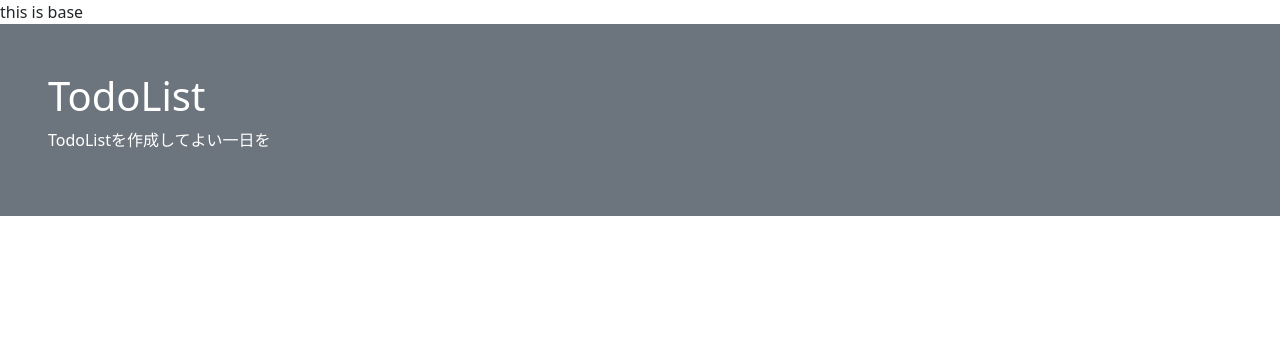
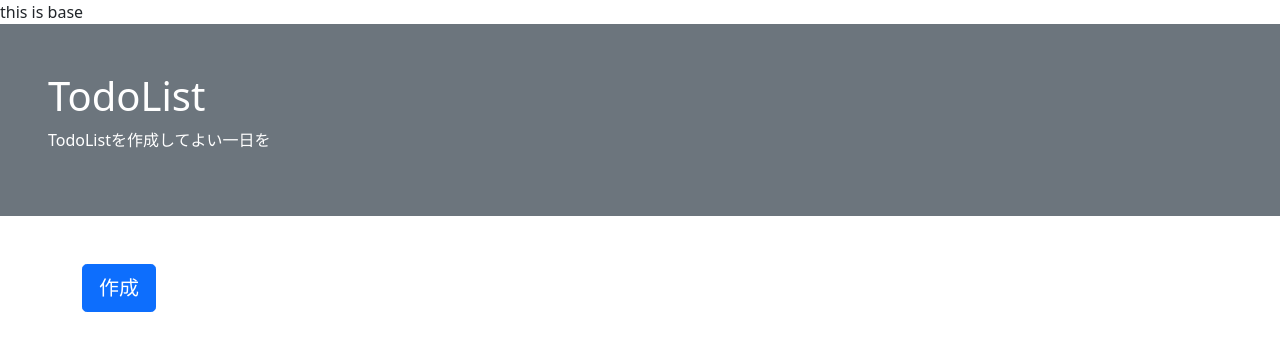
Before and after one commit to takahiro0610/Django-onDocker, a Django app: page /todolist/ in a window 1280 px wide. Shown: the top 351 px of the page. Run offline with Django 3.2, Linux system fonts and the light colour scheme; data that the repository does not hold is empty.

Commit message:
簡単なTodoあぷりだぞ

```diff
--- a/todolist/templates/list.html
+++ b/todolist/templates/list.html
@@ -10,12 +10,13 @@
 
 {% block content %}
 <div class="container">
+    <a href="{% url 'create' %}" class="btn btn-primary mb-2  btn-lg " tabindex="-1" role="button" aria-disabled="true">作成</a>
     {% for item in object_list %}
     <div class="alert alert-{{ item.priority }}" role="alert">
-        <p>{{ item.title }}</p>
-        <a href="#" class="btn btn-primary  btn-sm " tabindex="-1" role="button" aria-disabled="true">編集</a>
-        <a href="#" class="btn btn-success  btn-sm " tabindex="-1" role="button" aria-disabled="true">詳細</a>
-        <a href="#" class="btn btn-danger   btn-sm " tabindex="-1" role="button" aria-disabled="true">削除</a>
+        <p>{{ item.title }}  期日:{{ item.duedate | date:"Y/n/j"}}</p>
+        <a href="{% url 'update' item.pk %}" class="btn btn-primary  btn-sm " tabindex="-1" role="button" aria-disabled="true">編集</a>
+        <a href="{% url 'detail' item.pk %}" class="btn btn-success  btn-sm " tabindex="-1" role="button" aria-disabled="true">詳細</a>
+        <a href="{% url 'delete' item.pk %}" class="btn btn-danger   btn-sm " tabindex="-1" role="button" aria-disabled="true">削除</a>
     </div>
     {% endfor %}
 </div>
--- a/todolist/urls.py
+++ b/todolist/urls.py
@@ -1,9 +1,10 @@
 from django.urls import path
-from .views import TodoListView, TodoDetail, TodoCreate, TodoDelete
+from .views import TodoListView, TodoDetail, TodoCreate, TodoDelete, TodoUpdate
 
 urlpatterns = [
     path('', TodoListView.as_view(), name='list'),
     path('detail/<int:pk>', TodoDetail.as_view(), name='detail'),
     path('create/', TodoCreate.as_view(), name='create'),
     path('delete/<int:pk>', TodoDelete.as_view(), name='delete'),
+    path('update/<int:pk>', TodoUpdate.as_view(), name='update'),
 ]
--- a/todolist/views.py
+++ b/todolist/views.py
@@ -1,5 +1,5 @@
 from django.shortcuts import render
-from django.views.generic import ListView, DetailView, CreateView, DeleteView
+from django.views.generic import ListView, DetailView, CreateView, DeleteView, UpdateView
 from .models import TodoModel
 from django.urls import reverse_lazy
 
@@ -22,3 +22,9 @@ class TodoDelete(DeleteView):
     template_name = 'delete.html'
     model = TodoModel
     success_url = reverse_lazy('list')
+
+class TodoUpdate(UpdateView):
+    template_name = 'update.html'
+    model = TodoModel
+    fields = ('title','memo','priority','duedate')
+    success_url = reverse_lazy('list')
```
Also changed, not shown: todolist/templates/update.html (added, +13 -0 lines).
